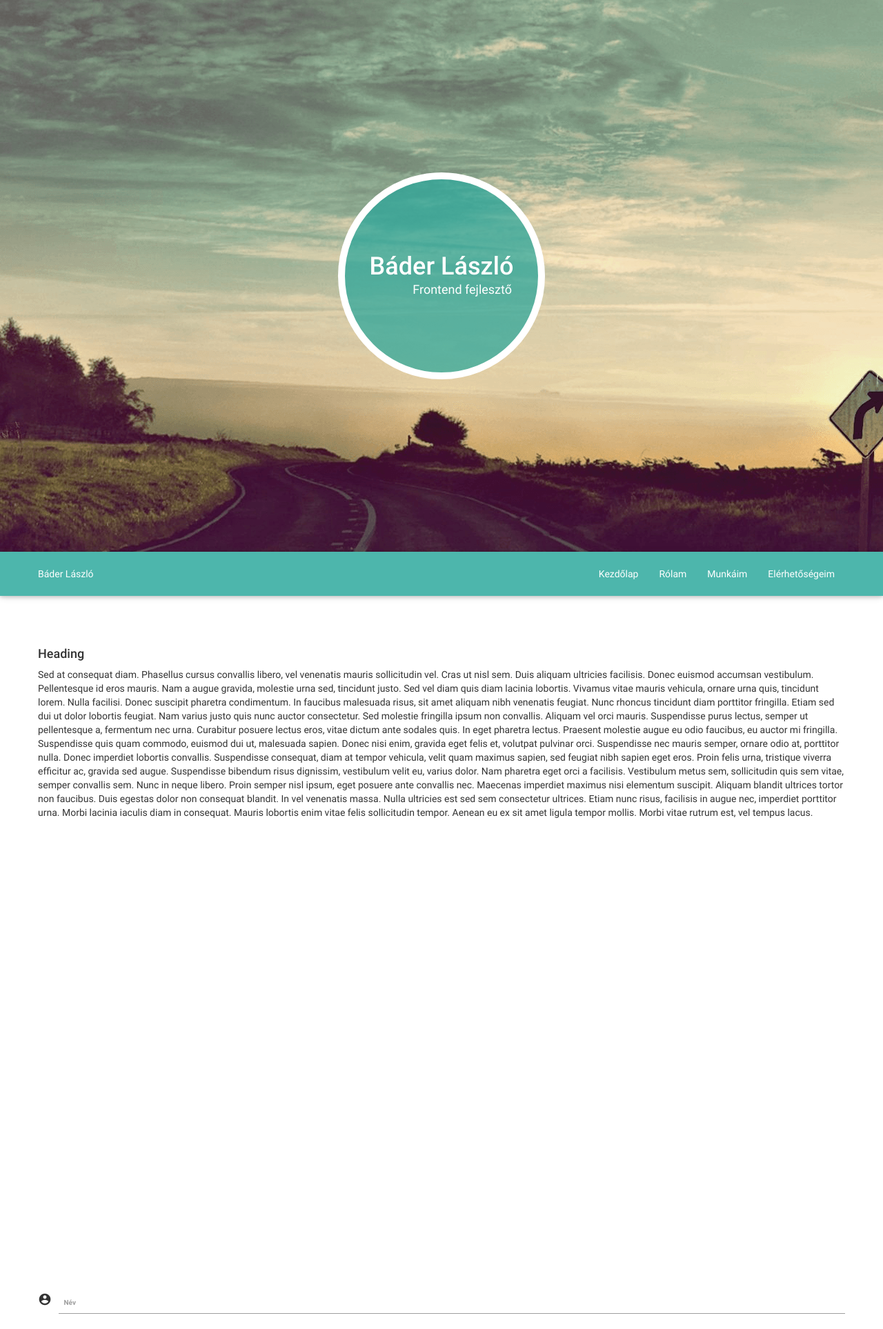
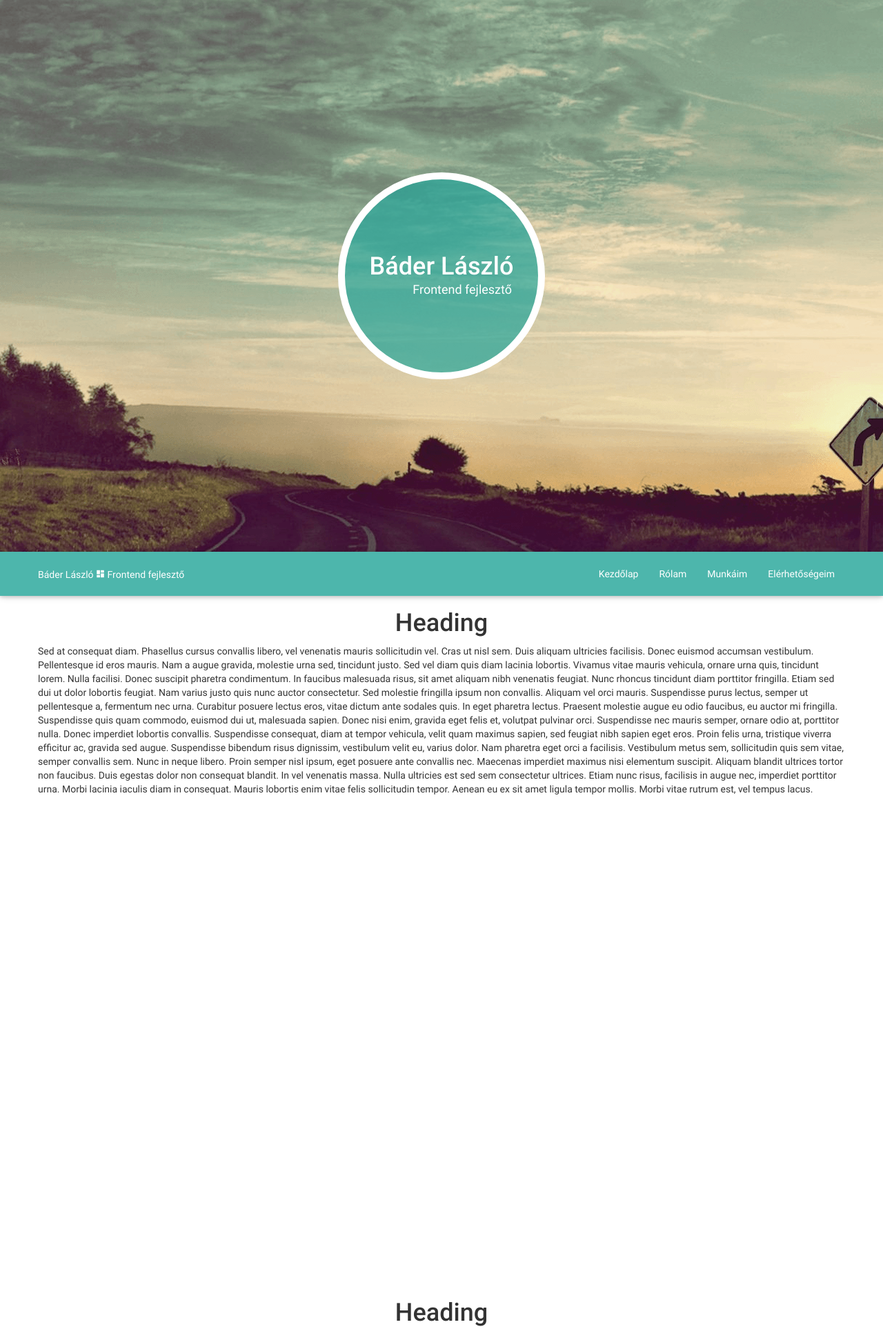
Before and after one commit to drax18/DraxNewCV, a PHP site: page / in a window 1280 px wide. Shown: the top 1927 px of the page at 69% size. Run offline with PHP 8.4, Linux system fonts and the light colour scheme.

Commit message:
lassan kész..

```diff
--- a/page/css/main.css
+++ b/page/css/main.css
@@ -21,9 +21,12 @@ a:hover, a:focus{
     color:white;
 }
 /* */
-/* Parallax bugfixer 1920*1080 */
+/* Bugfixer */
 .bugfixer{
     transform: translate3d(-50%, 91px, 0px) !important;
+}
+.opacity{
+    opacity: 0;
 }
 /* Header css */
 .myname .parallax-container{
@@ -79,10 +82,27 @@ a:hover, a:focus{
     animation-delay: 0.5s;
     -webkit-animation-delay: 0.5s;
     -moz-animation-delay: 0.5s;
+
 }
 /* */
 /* Menü */
 .sticky{
     z-index: 5000;
 }
+.brand-name{
+    display: table;
+}
+.brand-name div{
+    display: table-cell;
+    vertical-align: middle;
+    padding-right: 3px;
+}
+.brand-name i{
+    line-height: inherit;
+    font-size: 14px;
+}
+.brand-name h4{
+    padding: 0;
+    margin: 0;
+}
 /* */
--- a/page/includes/index.php
+++ b/page/includes/index.php
@@ -2,17 +2,18 @@
     <div class="parallax-container">
         <div class="sub-myname">
             <div>
-                <h1 class="animated fadeInLeft">Báder László</h1><span class="animated fadeInRight">Frontend fejlesztő</span>
+                <h1 class="animated fadeInLeft">Báder László</h1>
+                <span class="animated fadeInRight">Frontend fejlesztő</span>
             </div>
         </div>
-        <div class="parallax"><img class="" src="page/img/background1.png" /></div>
+        <div class="parallax"><img alt="Background1" src="page/img/background1.png" /></div>
     </div>
 </header>
 <nav class="sticky teal lighten-2">
     <div class="container">
         <div class="row">
             <div class="col-lg-4">
-                <a href="index.php" class="brand-name">Báder László</a>
+                <a href="index.php" class="brand-name"><div>Báder László</div><div><i class="material-icons">dashboard</i></div><div>Frontend fejlesztő</div></a>
             </div>
             <div class="col-lg-8">
                 <div class="pull-right">
@@ -35,10 +36,10 @@
     </div>
 </nav>
 <main>
-    <section class="aboutme" id="anchor-aboutme" style="height: 1000px;padding-top: 64px;">
+    <section class="aboutme" id="anchor-aboutme" style="height: 1000px;">
         <div class="container">
-            <h4>Heading </h4>
-            <p> Sed at consequat diam. Phasellus cursus convallis libero, vel venenatis mauris sollicitudin vel. Cras ut nisl sem. Duis aliquam ultricies facilisis. Donec euismod accumsan vestibulum. Pellentesque id eros mauris. Nam a augue gravida, molestie urna sed, tincidunt justo. Sed vel diam quis diam lacinia lobortis. Vivamus vitae mauris vehicula, ornare urna quis, tincidunt lorem. Nulla facilisi. Donec suscipit pharetra condimentum. In faucibus malesuada risus, sit amet aliquam nibh venenatis feugiat. Nunc rhoncus tincidunt diam porttitor fringilla. Etiam sed dui ut dolor lobortis feugiat.
+            <h1 class="text-center opacity">Heading </h1>
+            <p class="opacity"> Sed at consequat diam. Phasellus cursus convallis libero, vel venenatis mauris sollicitudin vel. Cras ut nisl sem. Duis aliquam ultricies facilisis. Donec euismod accumsan vestibulum. Pellentesque id eros mauris. Nam a augue gravida, molestie urna sed, tincidunt justo. Sed vel diam quis diam lacinia lobortis. Vivamus vitae mauris vehicula, ornare urna quis, tincidunt lorem. Nulla facilisi. Donec suscipit pharetra condimentum. In faucibus malesuada risus, sit amet aliquam nibh venenatis feugiat. Nunc rhoncus tincidunt diam porttitor fringilla. Etiam sed dui ut dolor lobortis feugiat.
 
                 Nam varius justo quis nunc auctor consectetur. Sed molestie fringilla ipsum non convallis. Aliquam vel orci mauris. Suspendisse purus lectus, semper ut pellentesque a, fermentum nec urna. Curabitur posuere lectus eros, vitae dictum ante sodales quis. In eget pharetra lectus. Praesent molestie augue eu odio faucibus, eu auctor mi fringilla. Suspendisse quis quam commodo, euismod dui ut, malesuada sapien. Donec nisi enim, gravida eget felis et, volutpat pulvinar orci. Suspendisse nec mauris semper, ornare odio at, porttitor nulla. Donec imperdiet lobortis convallis. Suspendisse consequat, diam at tempor vehicula, velit quam maximus sapien, sed feugiat nibh sapien eget eros. Proin felis urna, tristique viverra efficitur ac, gravida sed augue.
 
@@ -46,10 +47,20 @@
 
         </div>
     </section>
+    <section class="myworks" id="anchor-myworks" style="height: 1000px;">
+        <div class="container">
+            <h1 class="text-center opacity">Heading </h1>
+            <p class="opacity"> Sed at consequat diam. Phasellus cursus convallis libero, vel venenatis mauris sollicitudin vel. Cras ut nisl sem. Duis aliquam ultricies facilisis. Donec euismod accumsan vestibulum. Pellentesque id eros mauris. Nam a augue gravida, molestie urna sed, tincidunt justo. Sed vel diam quis diam lacinia lobortis. Vivamus vitae mauris vehicula, ornare urna quis, tincidunt lorem. Nulla facilisi. Donec suscipit pharetra condimentum. In faucibus malesuada risus, sit amet aliquam nibh venenatis feugiat. Nunc rhoncus tincidunt diam porttitor fringilla. Etiam sed dui ut dolor lobortis feugiat.
 
+                Nam varius justo quis nunc auctor consectetur. Sed molestie fringilla ipsum non convallis. Aliquam vel orci mauris. Suspendisse purus lectus, semper ut pellentesque a, fermentum nec urna. Curabitur posuere lectus eros, vitae dictum ante sodales quis. In eget pharetra lectus. Praesent molestie augue eu odio faucibus, eu auctor mi fringilla. Suspendisse quis quam commodo, euismod dui ut, malesuada sapien. Donec nisi enim, gravida eget felis et, volutpat pulvinar orci. Suspendisse nec mauris semper, ornare odio at, porttitor nulla. Donec imperdiet lobortis convallis. Suspendisse consequat, diam at tempor vehicula, velit quam maximus sapien, sed feugiat nibh sapien eget eros. Proin felis urna, tristique viverra efficitur ac, gravida sed augue.
+
+                Suspendisse bibendum risus dignissim, vestibulum velit eu, varius dolor. Nam pharetra eget orci a facilisis. Vestibulum metus sem, sollicitudin quis sem vitae, semper convallis sem. Nunc in neque libero. Proin semper nisl ipsum, eget posuere ante convallis nec. Maecenas imperdiet maximus nisi elementum suscipit. Aliquam blandit ultrices tortor non faucibus. Duis egestas dolor non consequat blandit. In vel venenatis massa. Nulla ultricies est sed sem consectetur ultrices. Etiam nunc risus, facilisis in augue nec, imperdiet porttitor urna. Morbi lacinia iaculis diam in consequat. Mauris lobortis enim vitae felis sollicitudin tempor. Aenean eu ex sit amet ligula tempor mollis. Morbi vitae rutrum est, vel tempus lacus.</p>
+
+        </div>
+    </section>
 </main>
 <footer>
-    <section class="contactme" id="anchor-contactme">
+    <section class="contactme" id="anchor-contactme" style="height: 1000px;">
         <div class="container">
             <form class="">
                 <div class="input-field">
--- a/page/js/main.js
+++ b/page/js/main.js
@@ -1,18 +1,22 @@
 $(document).ready(function () {
     var screenheight = screen.height;
     var screenwidth = screen.width;
+
     if ((screenheight == 1080) && (screenwidth == 1920)) {
         $('.myname .parallax-container .parallax img').addClass('bugfixer');
     }
     $(window).scroll(function () {
         $('.myname .parallax-container .parallax img').removeClass('bugfixer');
     });
+
     $(".sticky").sticky({topSpacing: 0}); // Sticky Menü
 
     $('.button-collapse').sideNav(); // Animált menü responsive
 
     $('.parallax').parallax(); // Parallax hátterek
+
     $('.myname').height($(window).height());
+
     $(window).on('resize', function () {
         $('.myname').height($(window).height());
     });
@@ -28,13 +32,17 @@ $(document).ready(function () {
         });
     });
     var $aboutme = $('.aboutme');
+    var $myworks = $('.myworks');
 
     $aboutme.waypoint(function () {
-        $('.aboutme h4').addClass('animated fadeInLeft');
+        $('.aboutme h1').addClass('animated fadeInDown');
+        $('.aboutme p').addClass('animated fadeInDown');
 
-        $('.aboutme p').addClass('animated fadeInLeft');
+    }, {offset: '90%'});
+     $myworks.waypoint(function () {
+        $('.myworks h1').addClass('animated fadeInDown');
+        $('.myworks p').addClass('animated fadeInDown');
 
-
-    }, {offset: '100%'});
+    }, {offset: '90%'});
 
 });
```
